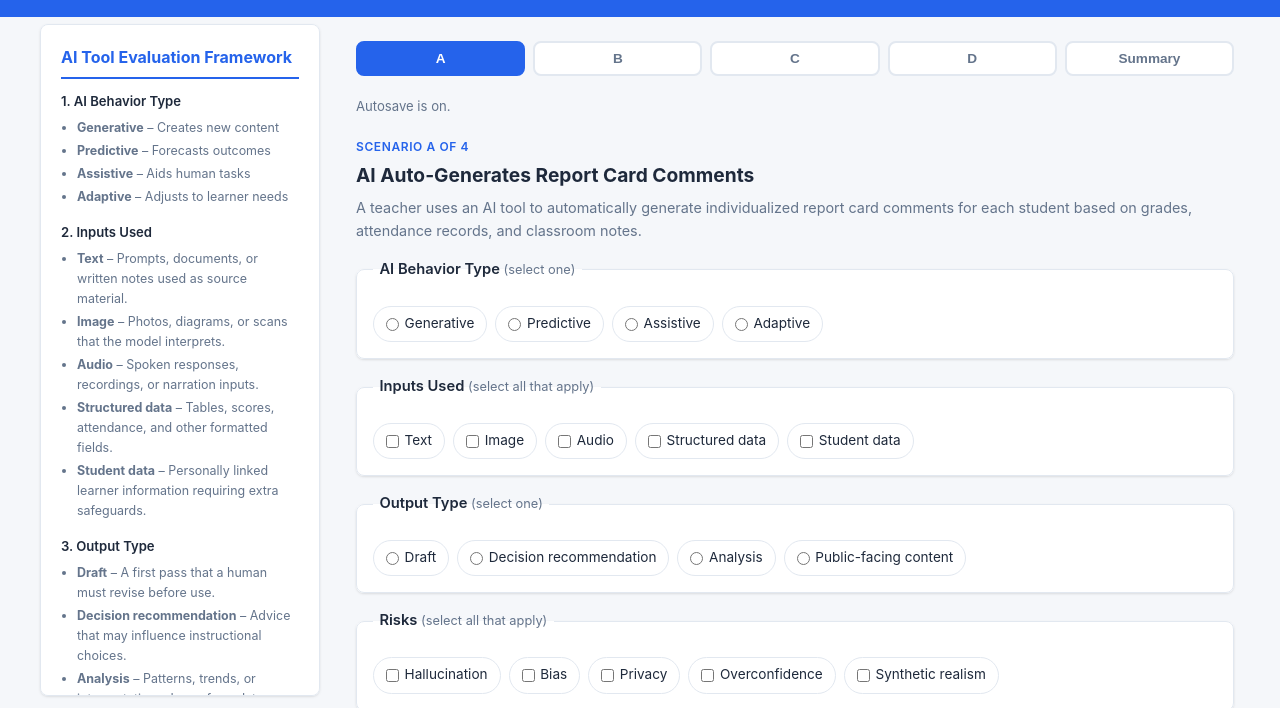
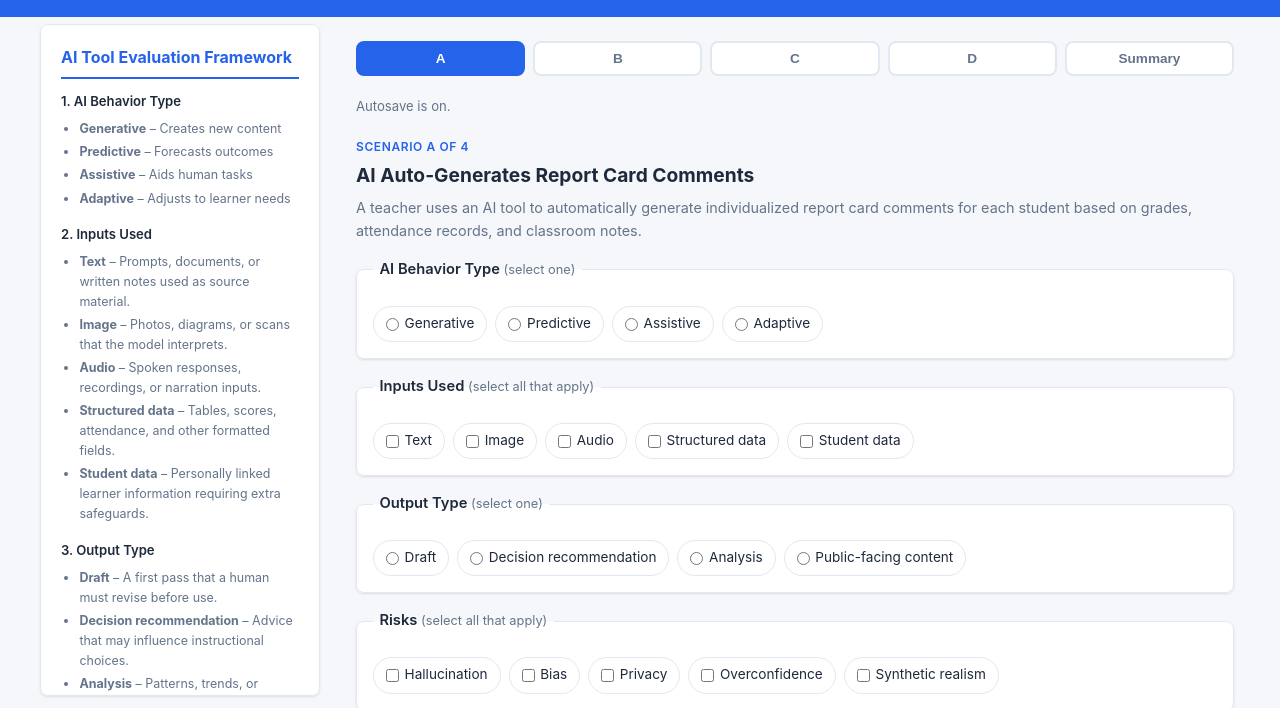
Before and after one commit to dsantilli-design/tool-eval-activity, a plain HTML site: page index.html in a window 1280 px wide. Shown: the part 88-796 px from the top of the page. Drawn offline with Linux system fonts and the light colour scheme.

Commit message:
Refactor list styles in ref-section
Updated list styles and adjusted padding for ref-section.

```diff
--- a/style.css
+++ b/style.css
@@ -81,14 +81,19 @@ header h1 { font-size: 1.5rem; font-weight: 700; }
   color: var(--clr-text);
 }
 .ref-section ul {
-  list-style: disc;
-  padding-left: 1rem;
+  list-style-type: disc;
+  list-style-position: outside;
+  margin: 0.35rem 0 0.35rem 1.15rem;
+  padding-left: 0;
 }
+
 .ref-section li {
-  font-size: .78rem;
+  display: list-item;
+  font-size: 0.78rem;
   color: var(--clr-text-muted);
-  padding: .1rem 0;
+  padding: 0.1rem 0;
 }
+
 
 /* â”€â”€ Main Content â”€â”€ */
 main {
```
